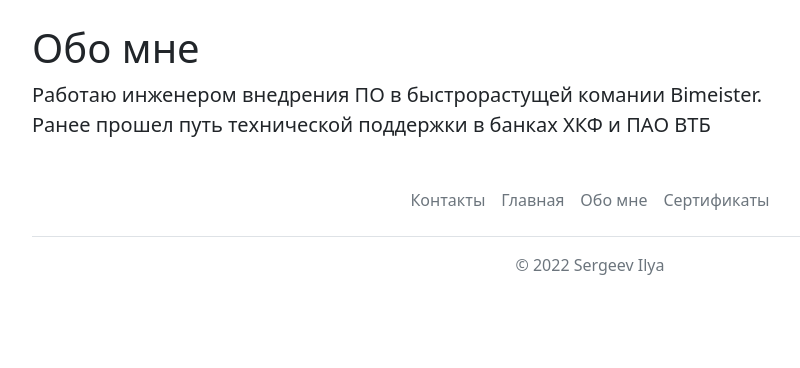
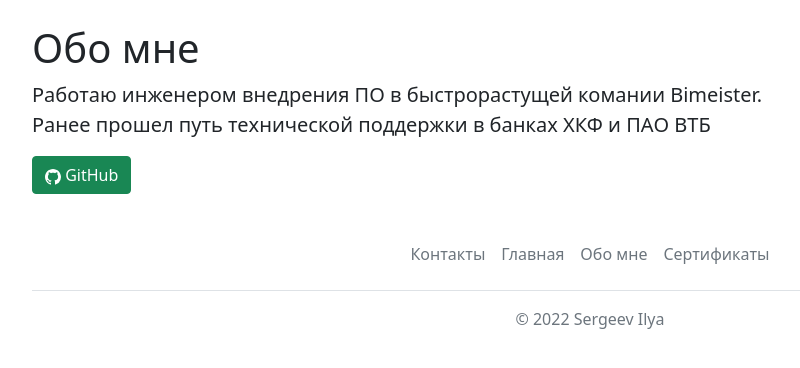
Before and after one commit to wesk777/CVweb-site, a Flask app: page /about in a window 1280 px wide. Shown: the part 73-441 px from the top of the page, without its empty margins (50-850 px from the left). Run offline with Flask 2, Linux system fonts and the light colour scheme.

Commit message:
add githublink

```diff
--- a/templates/about.html
+++ b/templates/about.html
@@ -6,7 +6,12 @@
 <h1>Обо мне</h1>
 <p class="fs-5 col-md-8">
     Работаю инженером внедрения ПО в быстрорастущей комании Bimeister. Ранее прошел путь технической поддержки в банках ХКФ и ПАО ВТБ
-
 </p>
+    <button href = "https://github.com/wesk777" type="button" class="btn btn-success">
+                <svg xmlns="http://www.w3.org/2000/svg" width="16" height="16" fill="currentColor" class="bi bi-github" viewBox="0 0 16 16" data-darkreader-inline-fill="" style="--darkreader-inline-fill:currentColor;">
+  <path d="M8 0C3.58 0 0 3.58 0 8c0 3.54 2.29 6.53 5.47 7.59.4.07.55-.17.55-.38 0-.19-.01-.82-.01-1.49-2.01.37-2.53-.49-2.69-.94-.09-.23-.48-.94-.82-1.13-.28-.15-.68-.52-.01-.53.63-.01 1.08.58 1.23.82.72 1.21 1.87.87 2.33.66.07-.52.28-.87.51-1.07-1.78-.2-3.64-.89-3.64-3.95 0-.87.31-1.59.82-2.15-.08-.2-.36-1.02.08-2.12 0 0 .67-.21 2.2.82.64-.18 1.32-.27 2-.27.68 0 1.36.09 2 .27 1.53-1.04 2.2-.82 2.2-.82.44 1.1.16 1.92.08 2.12.51.56.82 1.27.82 2.15 0 3.07-1.87 3.75-3.65 3.95.29.25.54.73.54 1.48 0 1.07-.01 1.93-.01 2.2 0 .21.15.46.55.38A8.012 8.012 0 0 0 16 8c0-4.42-3.58-8-8-8z"></path>
+</svg>
+                GitHub
+              </button>
 </div>
 {% endblock %}
```
